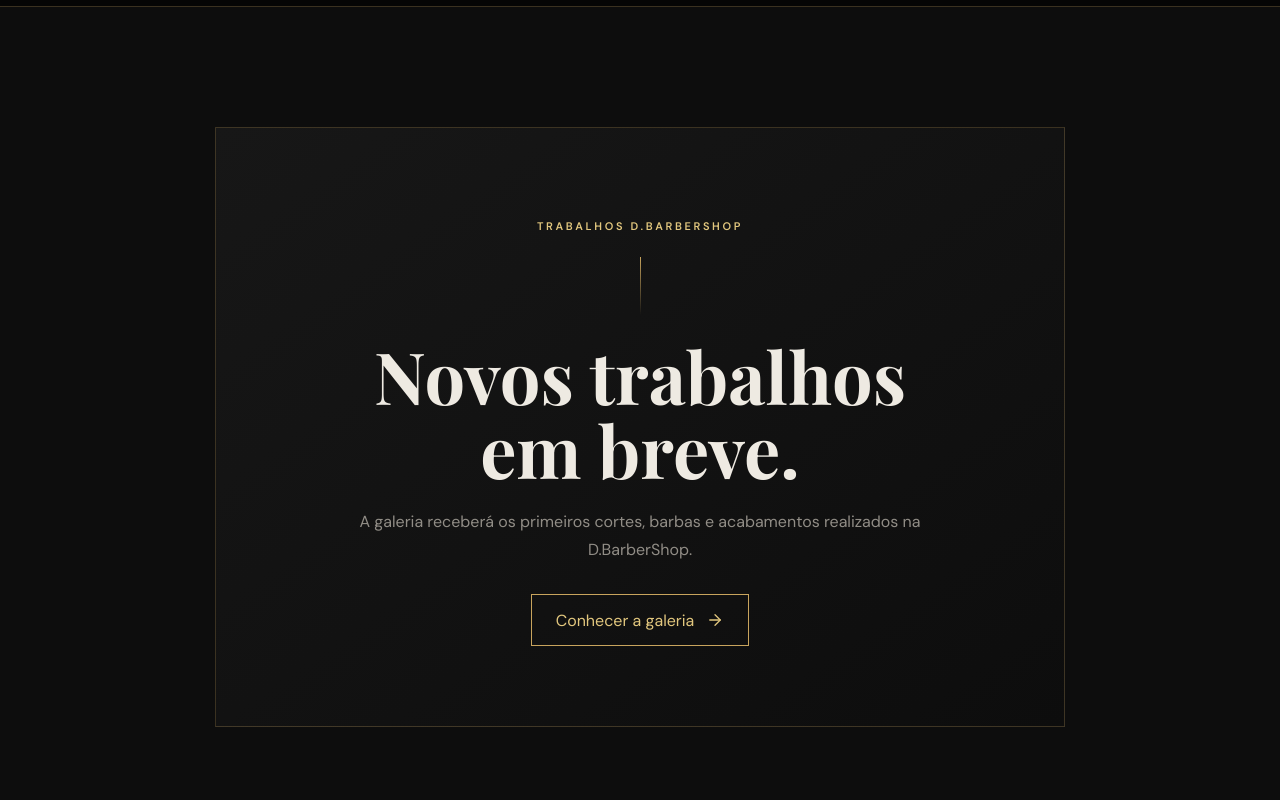
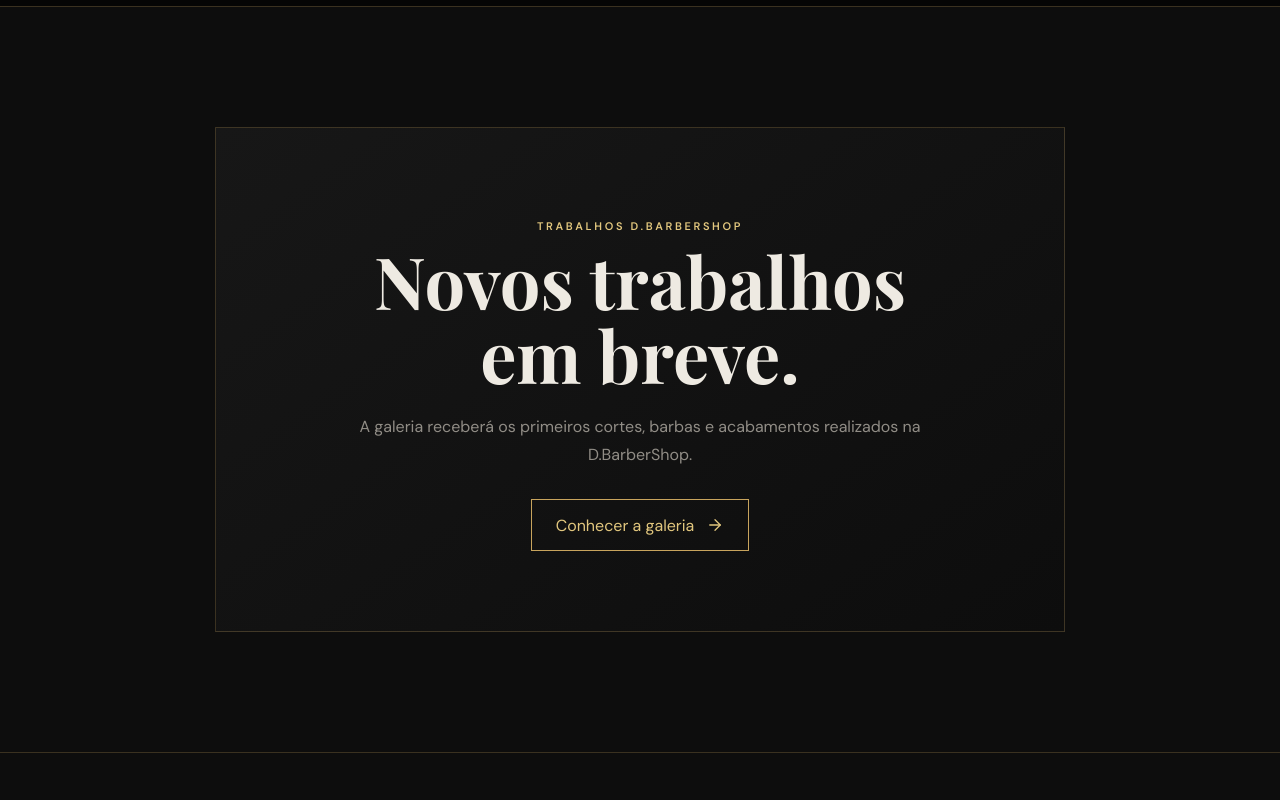
Before and after one commit to byeduardaanjos/DBarberShop, a Next.js app: page / in a window 1280 px wide. Shown: the part 1940-2740 px from the top of the page. Built offline with nearby package versions, Linux system fonts and the light colour scheme.

Commit message:
Remove linha dourada da prévia da galeria

```diff
--- a/app/page.tsx
+++ b/app/page.tsx
@@ -117,7 +117,7 @@
 
     <section className="services" id="servicos"><div className="section-title"><p className="eyebrow">SERVIÇOS EM DESTAQUE</p><h2>Escolha sua experiência.</h2><p>Uma seleção dos atendimentos mais procurados da D.BarberShop.</p></div><div className="service-grid featured-services">{services.slice(0,2).map((item,index)=><article className="service-card service-card-no-image" key={item.name}><span className="service-index">0{index+1}</span><div className="service-body"><div><h3>{item.name}</h3><p>{item.detail}</p></div><div className="service-meta"><span><Clock3/>{item.time}</span><strong>{item.price}</strong></div><button onClick={() => openBooking(item.name)}><span>Selecionar serviço</span><ArrowRight/></button></div></article>)}</div><div className="all-services-link"><a className="outline-cta icon-link" href="/servicos"><span>Ver todos os serviços</span><ArrowRight/></a></div></section>
 
-    <section className="work" id="trabalhos"><div className="gallery-coming-soon"><p className="eyebrow">TRABALHOS D.BARBERSHOP</p><span className="gallery-line"/><h2>Novos trabalhos<br/>em breve.</h2><p>A galeria receberá os primeiros cortes, barbas e acabamentos realizados na D.BarberShop.</p><a className="outline-cta icon-link" href="/trabalhos"><span>Conhecer a galeria</span><ArrowRight/></a></div></section>
+    <section className="work" id="trabalhos"><div className="gallery-coming-soon"><p className="eyebrow">TRABALHOS D.BARBERSHOP</p><h2>Novos trabalhos<br/>em breve.</h2><p>A galeria receberá os primeiros cortes, barbas e acabamentos realizados na D.BarberShop.</p><a className="outline-cta icon-link" href="/trabalhos"><span>Conhecer a galeria</span><ArrowRight/></a></div></section>
 
     <section className="about about-editorial" id="sobre"><div className="about-copy"><p className="eyebrow">SOBRE A D.BARBERSHOP</p><h2>Atendimento individual.<br/>Resultado com identidade.</h2><p>A D.BarberShop é uma barbearia de atendimento individual em Biguaçu. Cada serviço começa com uma conversa sobre estilo, rotina e preferência para que o resultado tenha precisão e combine com cada cliente.</p><ul><li>Atendimento com hora marcada</li><li>Consultoria antes do corte</li><li>Finalização e orientação de cuidados</li></ul><button className="outline-cta" onClick={() => openBooking()}>Agendar atendimento</button></div></section>
 
```
